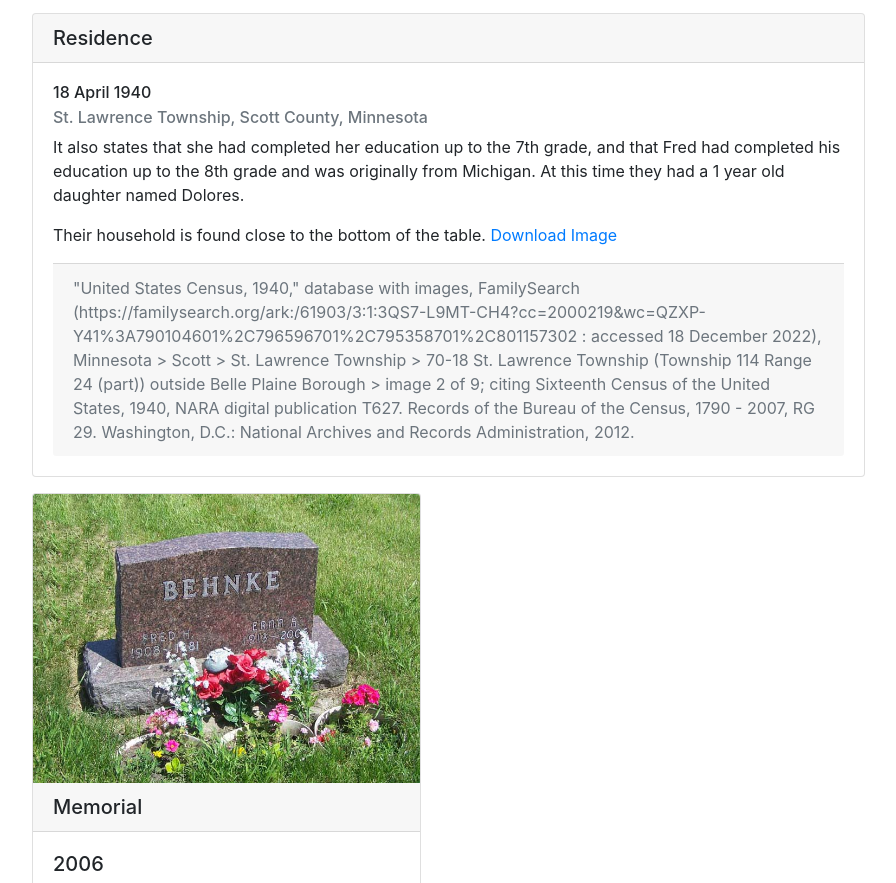
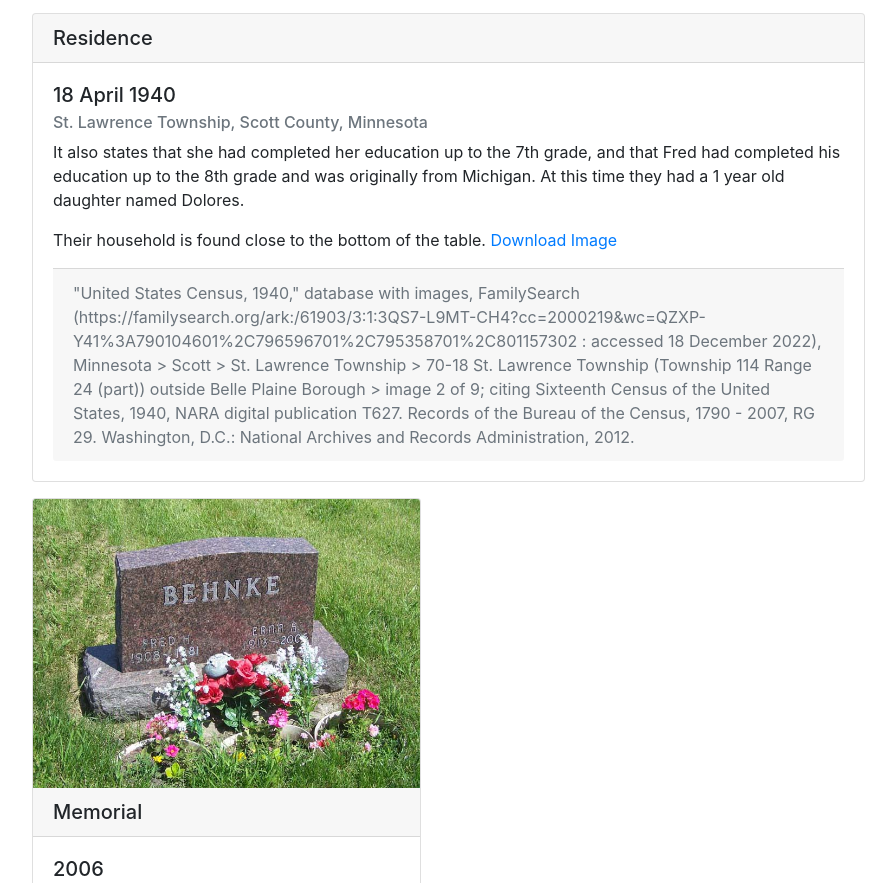
Before and after one commit to justinleebehnke/family, a plain HTML site: page index.html in a window 1280 px wide. Shown: the part 1587-2470 px from the top of the page, without its empty margins (69-965 px from the left). Drawn offline with nearby package versions, Linux system fonts and the light colour scheme.

```diff
--- a/index.html
+++ b/index.html
@@ -88,7 +88,6 @@
       <div class="card-header">Marriage to Fred H. Behnke</div>
       <div class="card-body">
         <h5 class="card-title">(7 or 8)* May 1938</h5>
-        <h6 class="card-subtitle mb-2 text-muted"></h6>
         <h6 class="card-subtitle mb-2 text-muted">
           Carver, Minnesota, United States
         </h6>
@@ -121,7 +120,7 @@
     <div class="card" style="width: 75%">
       <h5 class="card-header">Residence</h5>
       <div class="card-body">
-        <h6 class="card-title">18 April 1940</h6>
+        <h5 class="card-title">18 April 1940</h5>
         <h6 class="card-subtitle mb-2 text-muted">
           St. Lawrence Township, Scott County, Minnesota
         </h6>
```
